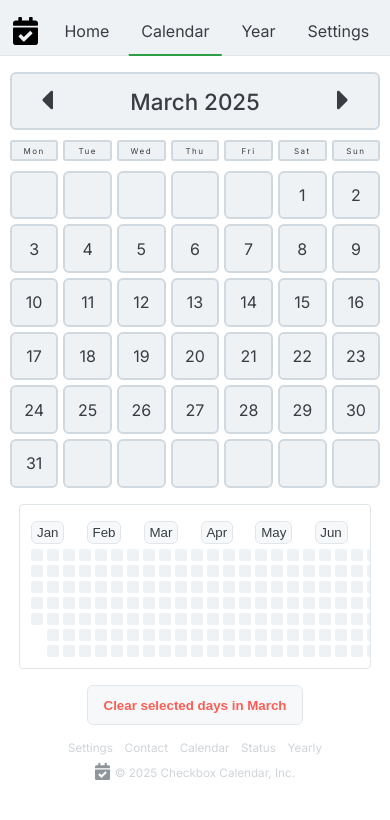
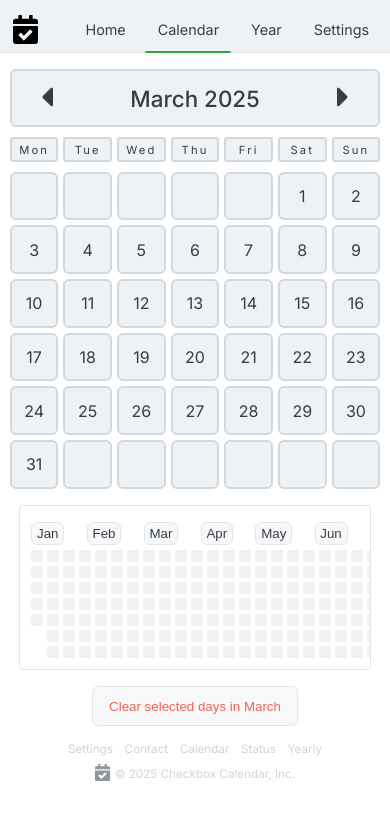
Before and after one commit to DavidAkerlind/vite-react-test-repo, a React (Vite) app: page /#/Calendar in a window 390 px wide. Shown: the top 820 px of the page. Built offline with nearby package versions, Linux system fonts and the light colour scheme.

Commit message:
Update CSS styles for buttons and day names; adjust font sizes and remove redundant styles

```diff
--- a/src/index.css
+++ b/src/index.css
@@ -107,7 +107,6 @@ button:active {
 }
 
 button.danger {
-	font-weight: 600;
 	color: var(--button-danger-text);
 }
 
@@ -166,8 +165,9 @@ footer {
 .day-name {
 	background-color: var(--components-background);
 	border-radius: 3px;
-	font-size: 0.6rem;
+	font-size: 0.9rem;
 	padding: 0.3rem;
+	letter-spacing: 0.3ch;
 	flex: 1;
 	border: 2px solid var(--components-stroke-dark);
 }
@@ -178,10 +178,6 @@ footer {
 	grid-template-columns: repeat(7, 1fr);
 	gap: 5px;
 	margin-top: 10px;
-}
-
-.day-name {
-	letter-spacing: 0.3ch;
 }
 
 .day {
@@ -541,6 +537,10 @@ footer img {
 	h2 {
 		font-size: 1.4em;
 	}
+
+	.nav__item {
+		font-size: 0.9rem;
+	}
 	.calendar {
 		width: 95%;
 		max-width: none;
@@ -552,7 +552,7 @@ footer img {
 	}
 
 	.day-name {
-		font-size: 0.5rem;
+		font-size: 0.7rem;
 		padding: 0.2rem;
 	}
 
```
